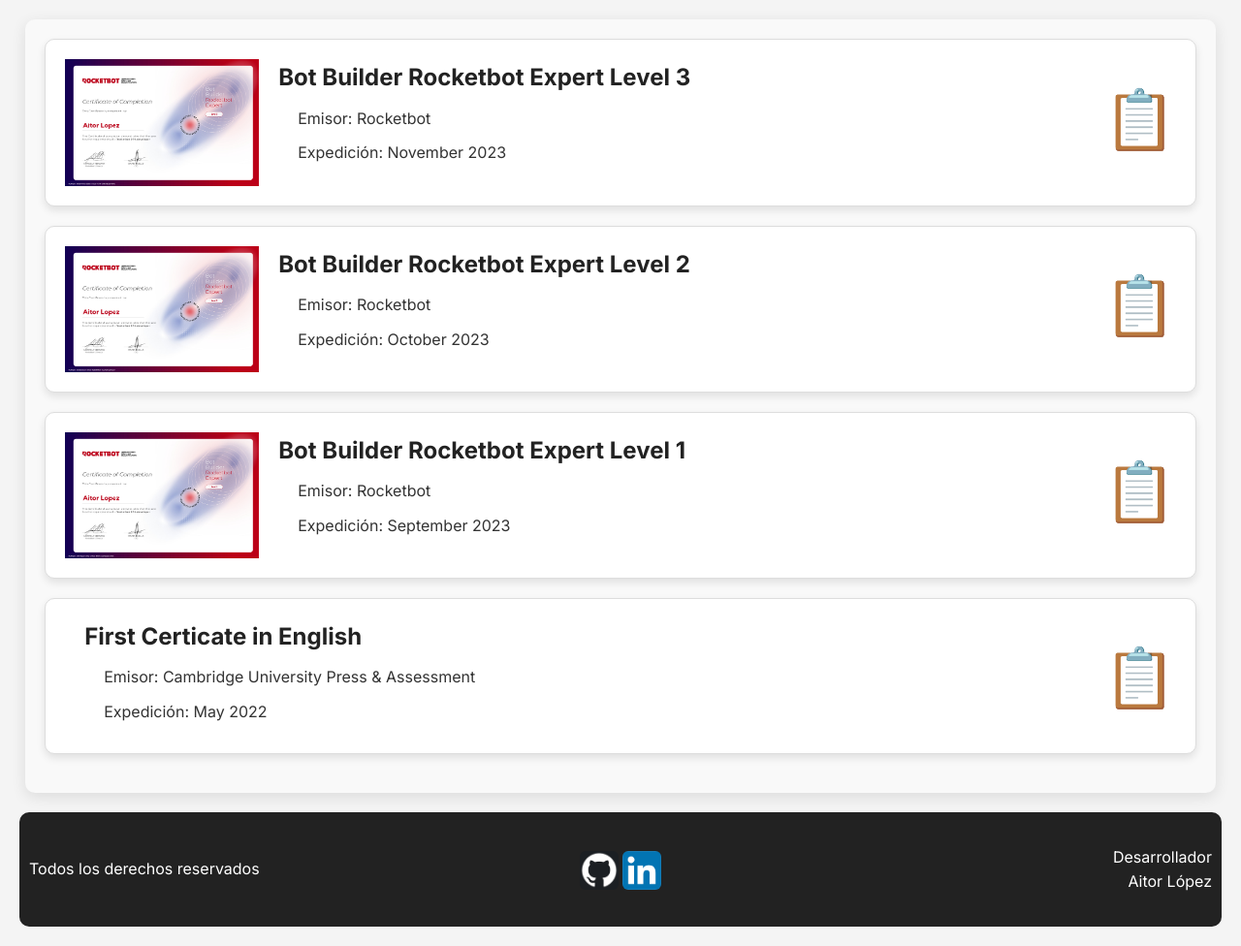
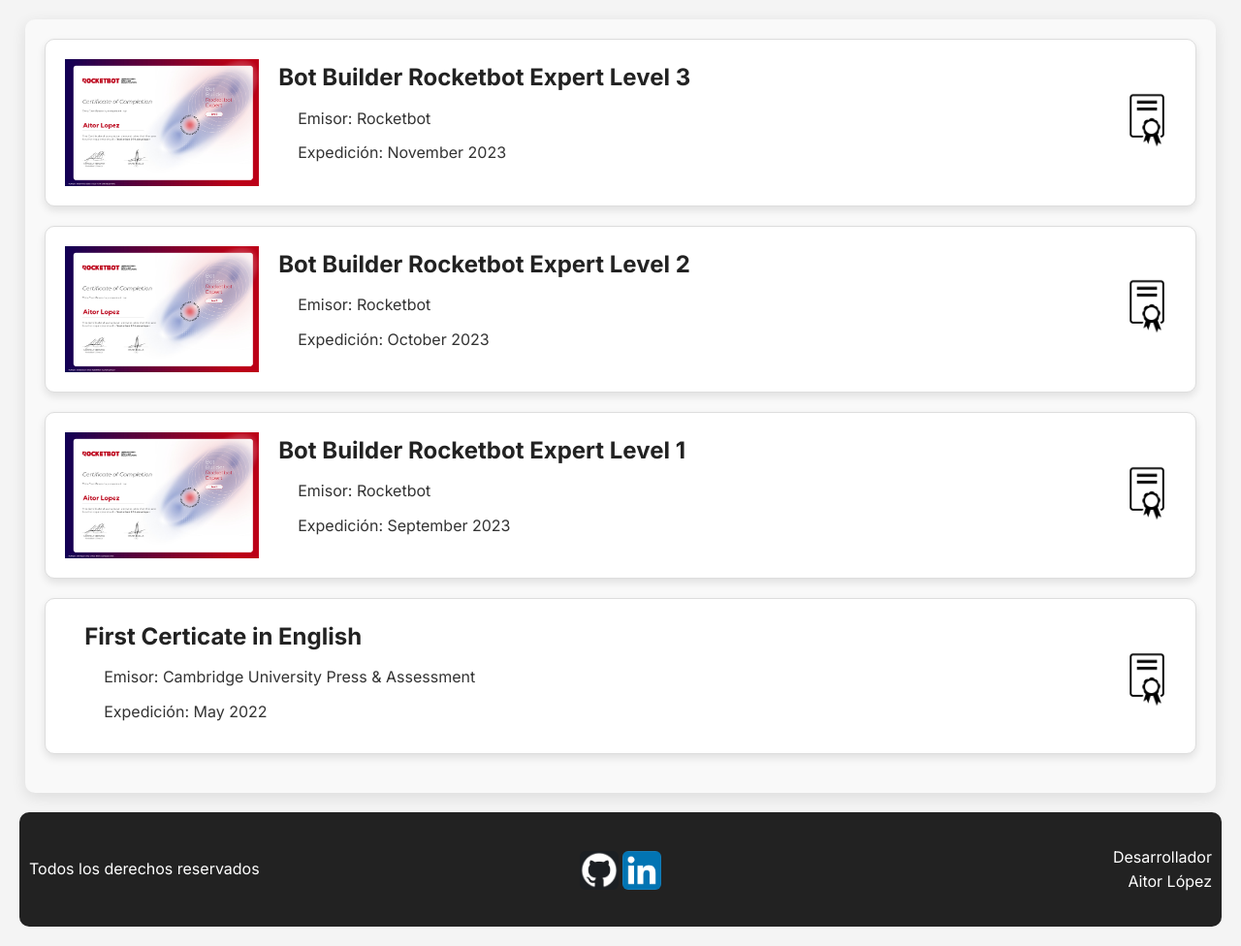
Before and after one commit to jokobik/aitor-website, a Django app: page /appWeb/certificados in a window 1280 px wide. Shown: the part 182-1158 px from the top of the page at 97% size. Run offline with Django 5.2, Linux system fonts and the light colour scheme; data comes from the database, SQL or seed files in the repository; parts of the project's set-up code (start-up, migrations or seed data) failed here and were passed over; some libraries are stand-ins or nearby versions.

Commit message:
Ajustes iconos certificados

```diff
--- a/myWeb/appWeb/static/css/style.css
+++ b/myWeb/appWeb/static/css/style.css
@@ -243,21 +243,21 @@ ul li {
     padding: 0 0 0 20px;
 }
 
-.emoji-certificado {
+.enlace-certificado {
     font-size: 60px; /* Tamaño del emoji */
-    margin-top: 12.5px; /* Margen superior */
+    margin-top: 2%; /* Margen superior */
     text-decoration: none; /* Elimina el subrayado del enlace */
-	height: max-content; /* Tamaño mínimo necesario */
+	height: min-content; /* Tamaño mínimo necesario */
 	transition: transform 0.2s ease; /* Transición para efecto hover */
 }
 
 /* Efecto hover para la clase .emoji-certificado */
-.emoji-certificado:hover {
+.enlace-certificado:hover {
     transform: scale(1.2); /* Escala el ícono al hacer hover */
 }
 
 /* Estilo para el emoji de volver */
-.emoji-volver {
+.enlace-volver {
     align-items: center; /* Centra verticalmente el emoji */
     display: inline-flex; /* Contenedor flexible en línea */
     font-size: 40px; /* Tamaño del emoji */
@@ -269,7 +269,7 @@ ul li {
 }
 
 /* Efecto hover para la clase .emoji-volver */
-.emoji-volver:hover {
+.enlace-volver:hover {
     transform: scale(1.2); /* Escala el ícono al hacer hover */
 }
 
@@ -313,11 +313,19 @@ ul li {
     width: 800px;
 }
 
+.imagen-detalles {
+    height: 60px;
+}
+
 .imagen-empresa {
     flex-shrink: 0;
     max-height: 200px;
     object-fit: contain;
     width: 200px;
+}
+
+.imagen-volver {
+    height: 40px;
 }
 
 .lista-exp-edu {
--- a/myWeb/appWeb/templates/certificado_detail.html
+++ b/myWeb/appWeb/templates/certificado_detail.html
@@ -1,10 +1,11 @@
 {% extends "base.html" %}
+{% load static %}
 
 {% block contenido %}
 <section class="secciones">
 <div class="certificado-titulo">
     <h3>{{ certificado.titulo }}</h3>
-    <a class="emoji-volver" href="{% url 'certificado' %}">⬅️</a>
+    <a class="enlace-volver" href="{% url 'certificado' %}"><img class="imagen-volver" src="{% static 'images/flechavolver.png' %}"></a>
 </div>
 <ul class="lista-exp-edu">
     <li>Expedición: {{ mes_expedicion_nombre }} {{ certificado.anio_expedicion }}</li>
--- a/myWeb/appWeb/templates/certificado_list.html
+++ b/myWeb/appWeb/templates/certificado_list.html
@@ -1,4 +1,5 @@
 {% extends "base.html" %}
+{% load static %}
 
 {% block contenido %}
     {% for cer in lista_certificado %}
@@ -13,8 +14,11 @@
                 <li>Expedición: {{ cer.mes_expedicion }} {{ cer.anio_expedicion }}</li>
             </ul>
         </div>
-        <a class="emoji-certificado" href="{% url 'certificado_detail' cer.id %}">
+        <!--<a class="emoji-certificado" href="{% url 'certificado_detail' cer.id %}">
             📋
+        </a>-->
+        <a class="enlace-certificado" href="{% url 'certificado_detail' cer.id %}">
+            <img class="imagen-detalles" src="{% static 'images/detallescertificado.png' %}">
         </a>
     </section>
     {% endfor %}
```
Also changed, not shown: myWeb/appWeb/static/images/detallescertificado.png (added), myWeb/appWeb/static/images/flechavolver.png (added).
